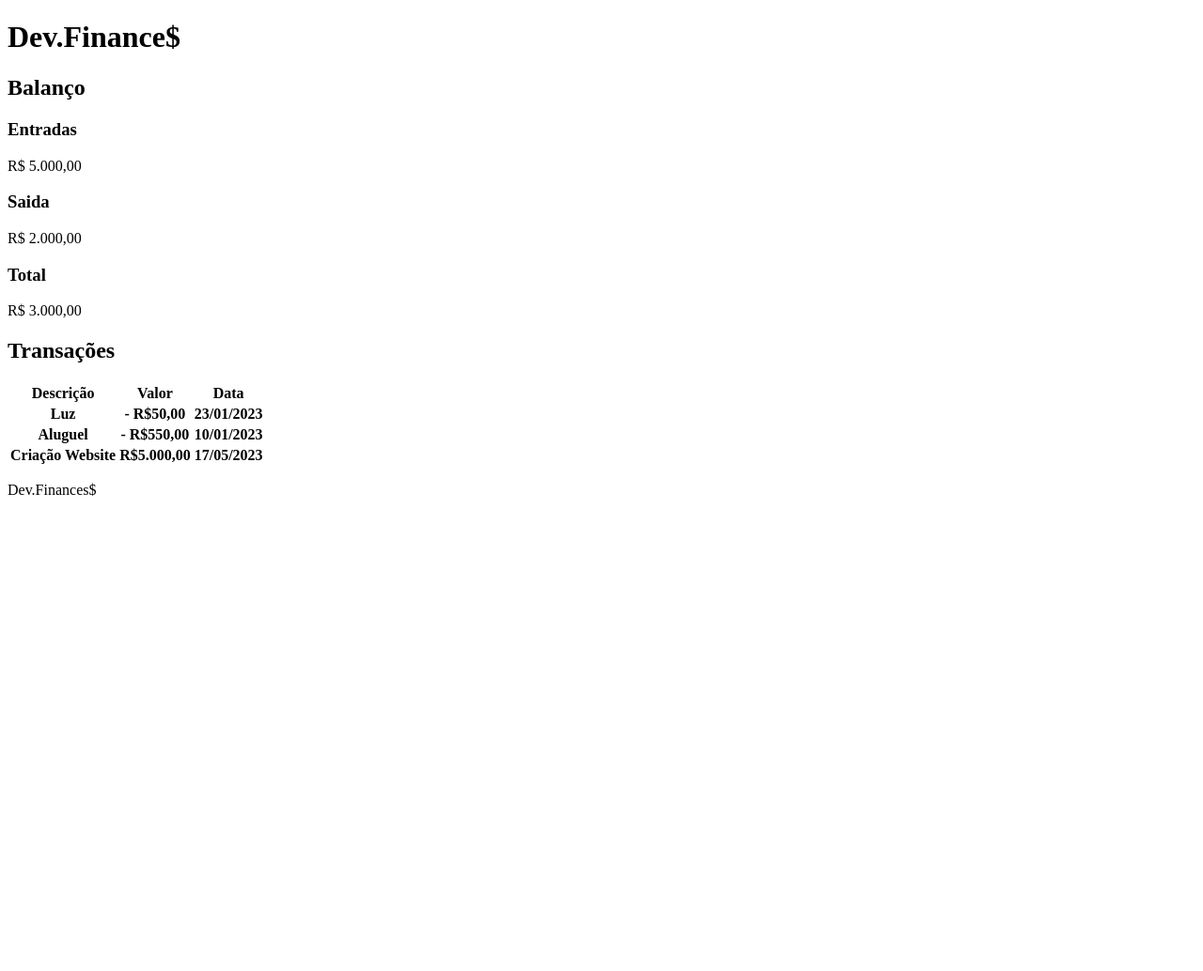
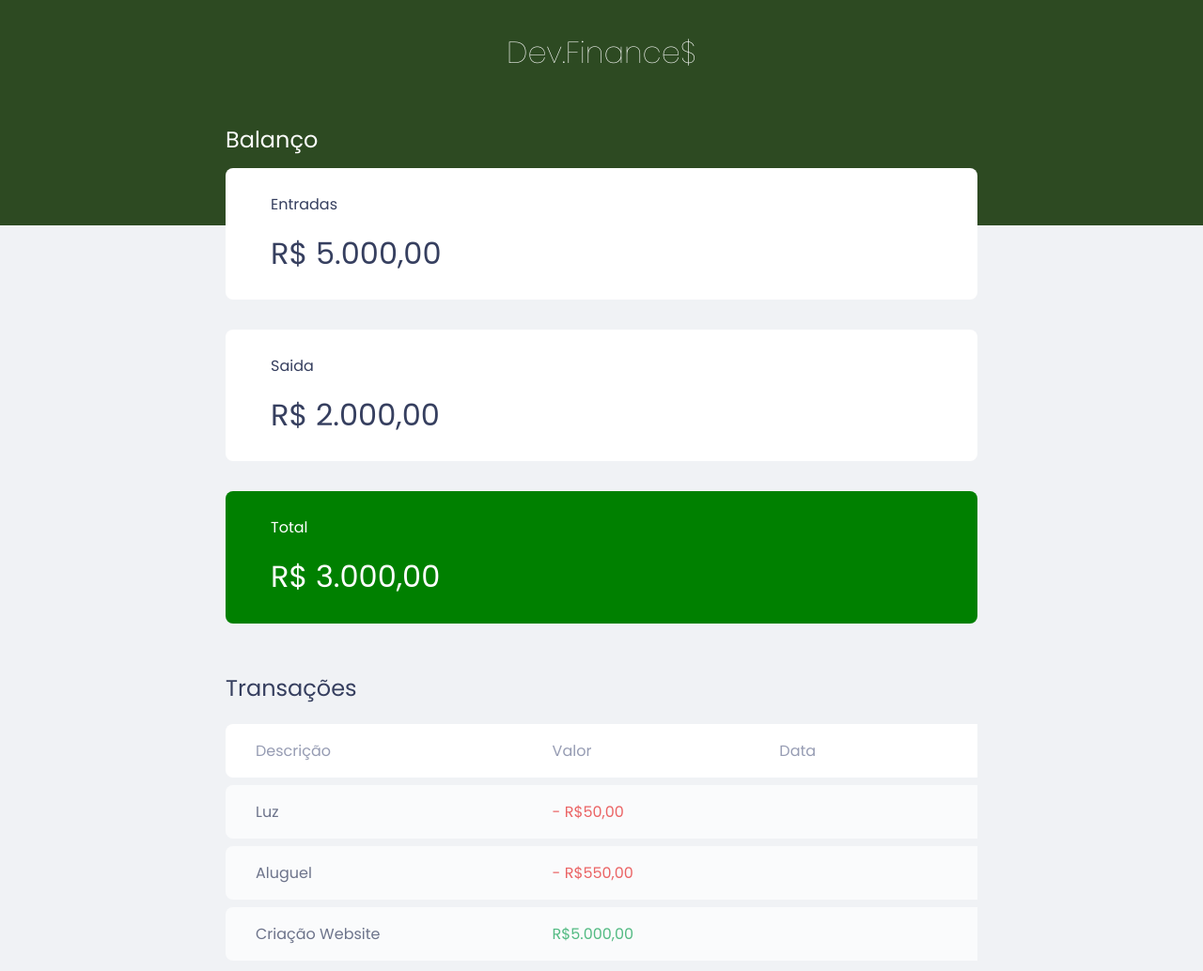
Before and after one commit to diasjames19/dev-finance, a plain HTML site: page index.html in a window 1280 px wide. Shown: the top 1034 px of the page at 94% size. Before the commit the page ends 800 px from the top, so only its background shows below. Drawn offline with Linux system fonts and the light colour scheme.

Commit message:
fim do css

```diff
--- a/css/styles.css
+++ b/css/styles.css
@@ -0,0 +1,126 @@
+:root {
+    --dark-blue: #363f5f;
+}
+
+* {
+    margin: 0;
+    padding: 0;
+    box-sizing: border-box;
+}
+
+body {
+    background: #f0f2f5;
+    font-family: 'Poppins', sans-serif;
+}
+
+.container {
+    width: min(90vw, 800px);
+    margin: auto;
+}
+
+h2 {
+    margin-top: 3.2rem;
+    margin-bottom: 0.8rem;
+    color: var(--dark-blue);
+    font-weight: normal;
+}
+
+header {
+    background: #2d4a22;
+    padding: 2rem 0 10rem;
+    text-align: center;
+}
+
+#logo {
+    color: #fff;
+    font-weight: 100;
+}
+
+#balance {
+
+    margin-top: -10rem;
+}
+
+#balance h2 {
+    color: white;
+}
+
+.card {
+    background: white;
+    padding: 1.6rem 3rem;
+    border-radius: 0.5rem;
+    margin-bottom: 2rem;
+    color: var(--dark-blue);
+}
+
+.card h3 {
+    font-weight: normal;
+    font-size: 1rem;
+
+}
+
+.card p {
+    font-size: 2rem;
+    line-height: 3rem;
+
+    margin-top: 1rem;
+
+}
+
+.card.total {
+    background: green;
+    color: white;
+}
+
+
+#data-table-transactions {
+    width: 100%;
+    border-spacing: 0 0.5rem;
+    color: #969cb3;
+}
+
+table th {
+    background: white;
+    font-weight: normal;
+    padding: 1rem 2rem;
+    text-align: left;
+
+
+}
+table td{
+    background: white;
+}
+
+table tbody td {
+    padding: 1rem 2rem;
+    color: white;
+}
+table thead tr th:first-child,
+table tbody tr td:first-child {
+    border-radius: 0.5rem 0 0 0.5rem;
+}
+table tbody tr {
+    opacity: 0.7;
+}
+
+table tbody tr:hover {
+    opacity: 1;
+}
+
+
+
+td.description{
+    color: var(--dark-blue);
+}
+td.income{
+    color:#12a454 ;
+}
+td.expense{
+    color: #e92929;
+}
+footer {
+    text-align: center;
+    padding: 4rem 0 2rem;
+    color: var(--dark-blue);
+    opacity: 0.6;
+}
--- a/index.html
+++ b/index.html
@@ -4,15 +4,19 @@
 <head>
     <meta charset="UTF-8">
     <meta name="viewport" content="width=device-width, initial-scale=1.0">
-    <link rel="stylesheet" href="./css/style.css"/>
+    <link rel="stylesheet" href="./css/styles.css"/>
+    <link rel="preconnect" href="https://fonts.googleapis.com">
+<link rel="preconnect" href="https://fonts.gstatic.com" crossorigin>
+<link href="https://fonts.googleapis.com/css2?family=Poppins:ital,wght@0,100;0,400;0,700;1,100;1,400;1,700&display=swap" rel="stylesheet">
     <title>Dev.Finance$</title>
 </head>
 <body>
+
     <header>
         <h1 id="logo">Dev.Finance$</h1>
     </header>
 
-    <main>
+    <main class="container">
         <section id="balance">
             <h2>Balanço</h2>
             <div class="card">
@@ -23,14 +27,14 @@
                 <h3>Saida</h3>
                 <p>R$ 2.000,00</p>
             </div>
-            <div class="card">
+            <div class="card total">
                 <h3>Total</h3>
                 <p>R$ 3.000,00</p>
             </div>
         </section>
         <section id="transaction">
             <h2>Transações</h2>
-            <table id="data-table">
+            <table id="data-table-transactions">
                 <thead>
                     <tr>
                         <th>Descrição</th>
@@ -40,19 +44,19 @@
                 </thead>
                 <tbody>
                     <tr>
-                        <th>Luz</th>
-                        <th>- R$50,00</th>
-                        <th>23/01/2023</th>
+                        <td class="description">Luz</td>
+                        <td class="expense">- R$50,00</td>
+                        <td class="data">23/01/2023</td>
                     </tr>
                     <tr>
-                        <th>Aluguel</th>
-                        <th>- R$550,00</th>
-                        <th>10/01/2023</th>
+                        <td class="description">Aluguel</td>
+                        <td class="expense">- R$550,00</td>
+                        <td class="date">10/01/2023</td>
                     </tr>
                     <tr>
-                        <th>Criação Website</th>
-                        <th>R$5.000,00</th>
-                        <th>17/05/2023</th>
+                        <td class="description">Criação Website</td>
+                        <td class="income">R$5.000,00</td>
+                        <td class="date">17/05/2023</td>
                     </tr>
                 </tbody>
             </table>
```
